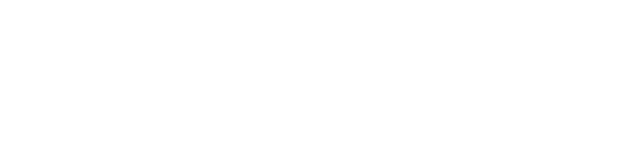
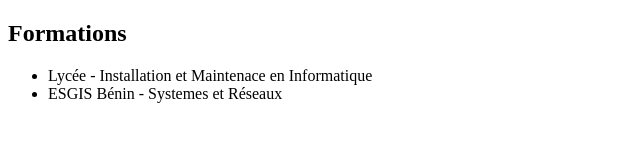
Before and after one commit to alberic-s/mon-cv, a plain HTML site: page index.html in a window 1280 px wide. Shown: the whole page, without its empty margins (0-640 px from the left). Drawn offline with Linux system fonts and the light colour scheme.

Commit message:
mise en place de la section formations

```diff
--- a/index.html
+++ b/index.html
@@ -6,6 +6,12 @@
     <title>Document</title>
 </head>
 <body>
-
+    <section>
+        <h2>Formations</h2>
+        <ul>
+            <li>Lycée - Installation et Maintenace en Informatique</li>
+            <li>ESGIS Bénin - Systemes et Réseaux</li>
+        </ul>
+    </section>
 </body>
 </html>
```
